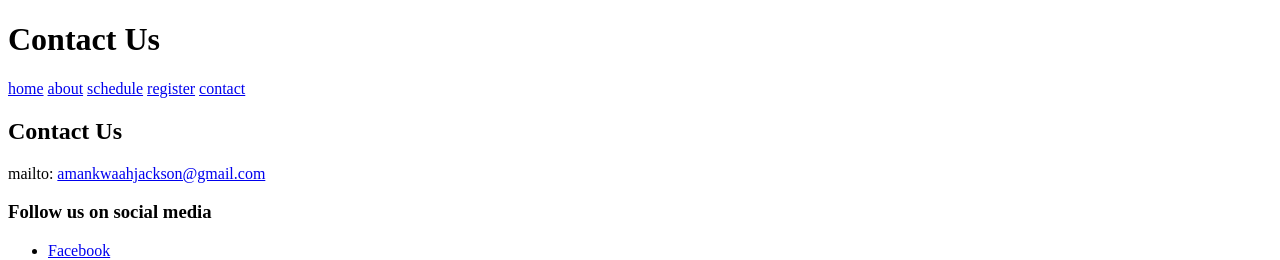
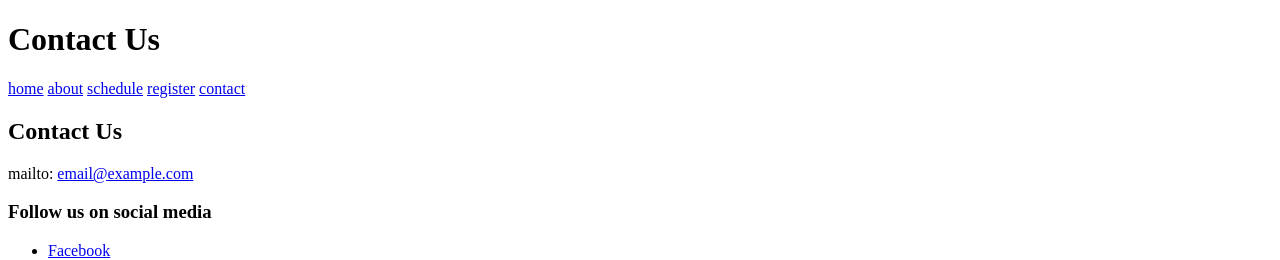
Before and after one commit to jacksonamankwaah/TechCon_HTML, a plain HTML site: page techcon_website/contact.html in a window 1280 px wide. Shown: the top 260 px of the page. Drawn offline with Linux system fonts and the light colour scheme.

Commit message:
new update

```diff
--- a/techcon_website/contact.html
+++ b/techcon_website/contact.html
@@ -22,7 +22,7 @@
 
       <!-- Email Contact -->
       <p>mailto:
-        <a href="amankwaahjackson@gmail.com">amankwaahjackson@gmail.com</a>
+        <a href="email@example.com">email@example.com</a>
       </p>
 
       <!-- Social Media Links -->
```
